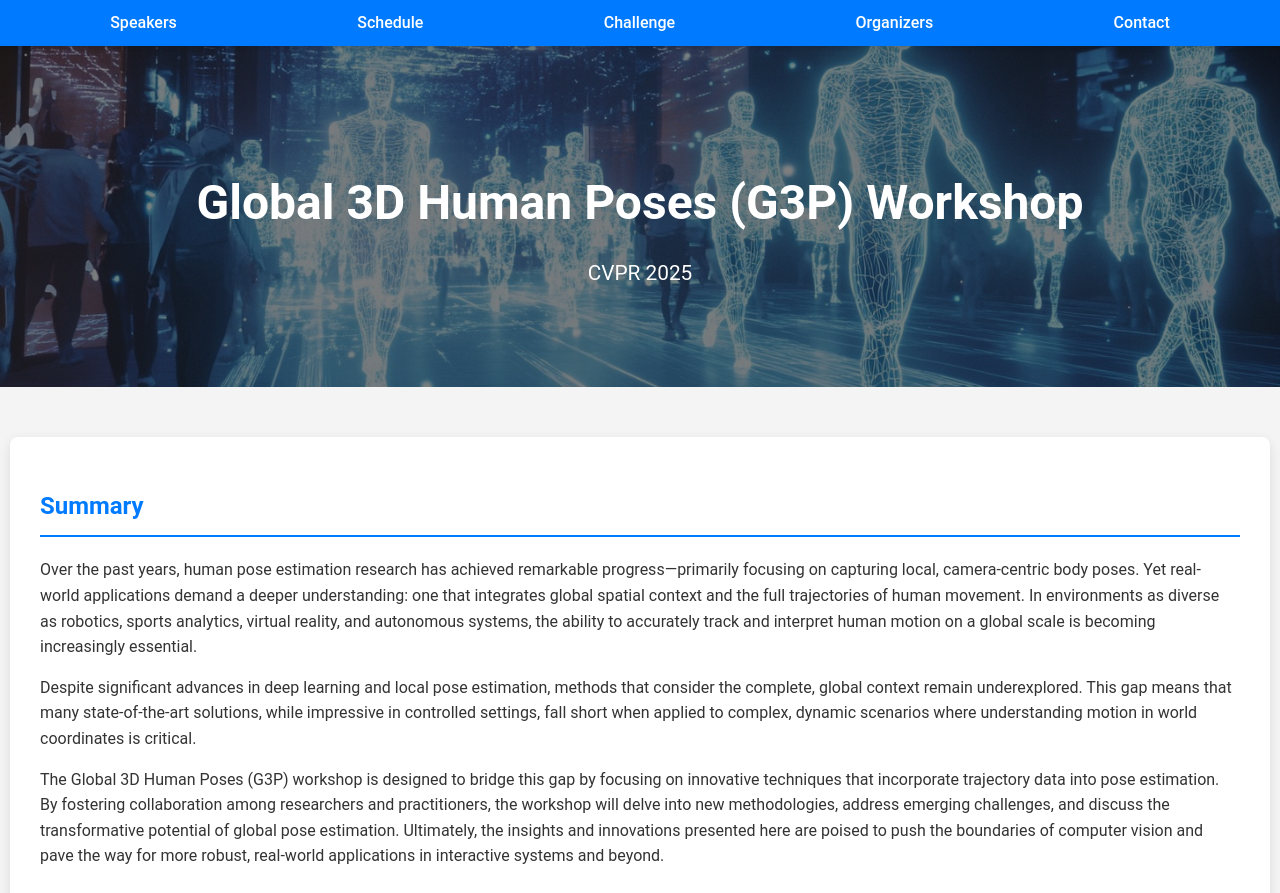
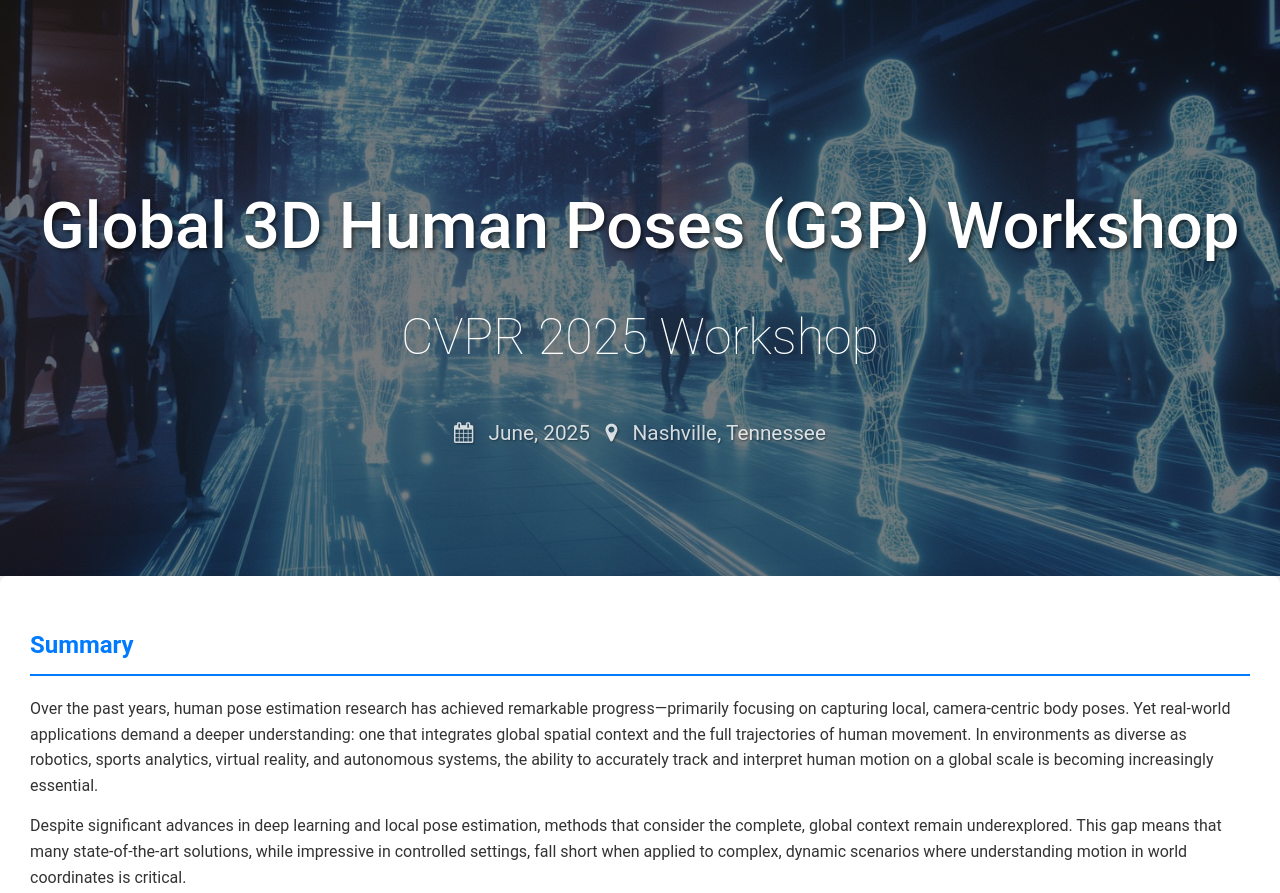
Before and after one commit to G3P-Workshop/G3P-Workshop.github.io, a plain HTML site: page index.html in a window 1280 px wide. Shown: the top 893 px of the page. Drawn offline with Linux system fonts and the light colour scheme.

Commit message:
Remove header/footer.

```diff
--- a/index.html
+++ b/index.html
@@ -6,24 +6,18 @@
   <meta name="viewport" content="width=device-width, initial-scale=1">
   <title>G3P@CVPR25</title>
   <link rel="stylesheet" href="styles.css">
+  <link rel="stylesheet" href="https://cdnjs.cloudflare.com/ajax/libs/font-awesome/4.7.0/css/font-awesome.min.css">
 </head>
 
 <body>
-  <!-- Navigation Bar (Note: Summary is not in the navbar) -->
-  <nav class="navbar">
-    <ul>
-      <li><a href="#speakers">Speakers</a></li>
-      <li><a href="#schedule">Schedule</a></li>
-      <li><a href="#challenge">Challenge</a></li>
-      <li><a href="#organizers">Organizers</a></li>
-      <li><a href="#contact">Contact</a></li>
-    </ul>
-  </nav>
-
   <!-- Hero Section -->
   <section class="hero">
     <h1>Global 3D Human Poses (G3P) Workshop</h1>
-    <p>CVPR 2025</p>
+    <p class="subtitle">CVPR 2025 Workshop</p>
+    <p class="details">
+      <i class="fa fa-calendar"></i> June, 2025 &nbsp;
+      <i class="fa fa-map-marker"></i> Nashville, Tennessee
+    </p>
   </section>
 
   <!-- Main Content Container -->
@@ -84,7 +78,7 @@
     <!-- Schedule Section -->
     <section id="schedule">
       <h2>Schedule (TBD) </h2>
-      <!-- <p><em>Note: The schedule is subject to change.</em></p>
+      <p><b><em>Note: The schedule is for reference only and is subject to change.</em></b></p>
       <table>
         <tr>
           <th>Time</th>
@@ -121,7 +115,7 @@
         <tr>
           <td>12:00 - 12:30</td>
           <td>Closing</td>
-        </tr> -->
+        </tr>
       </table>
     </section>
 
@@ -181,11 +175,5 @@
       <p>For further inquiries, please email us at <a href="mailto:info@example.com">info@example.com</a>.</p>
     </section>
   </div>
-
-  <!-- Footer -->
-  <footer>
-    <p>&copy; G3P Workshop @ CVPR25</p>
-  </footer>
 </body>
-
 </html>
--- a/styles.css
+++ b/styles.css
@@ -8,56 +8,45 @@ body {
   line-height: 1.6;
 }
 
-/* Navigation */
-.navbar {
-  background-color: #007BFF;
-  color: #fff;
-  padding: 10px 20px;
-  position: sticky;
-  top: 0;
-  z-index: 1000;
-  box-shadow: 0 2px 4px rgba(0, 0, 0, 0.1);
-}
-.navbar ul {
-  list-style: none;
-  display: flex;
-  justify-content: space-around;
-  margin: 0;
-  padding: 0;
-}
-.navbar li a {
-  color: #fff;
-  text-decoration: none;
-  font-weight: 500;
-  padding: 8px 12px;
-  transition: background-color 0.3s ease;
-}
-.navbar li a:hover {
-  background-color: #0056b3;
-  border-radius: 4px;
-}
-
 /* Hero Section */
 .hero {
   background: linear-gradient(rgba(0, 0, 0, 0.5), rgba(0, 0, 0, 0.5)),
-              url('assets/imgs/background.jpg') no-repeat center center/cover;
+              url('../../assets/imgs/background.jpg') no-repeat center center/cover;
   color: #fff;
   text-align: center;
-  padding: 80px 20px;
+  padding: 120px 20px;
+  margin-bottom: 0;
 }
+
 .hero h1 {
-  font-size: 3em;
+  font-size: 65px;
+  font-weight: 500; /* More appropriate weight */
   margin-bottom: 0.3em;
+  text-shadow: 2px 2px 4px rgba(0, 0, 0, 0.6);
 }
-.hero p {
-  font-size: 1.3em;
+
+.hero .subtitle {
+  font-size: 50px;
+  font-weight: 50;
   margin-bottom: 0.8em;
 }
 
+.hero .details {
+  font-size: 1.3rem;
+  opacity: 0.8;
+  margin-bottom: 5px;
+  text-shadow: 1px 1px 2px rgba(0, 0, 0, 0.5);
+}
+
+.hero .details i {
+  margin-right: 10px;
+}
+
+
 /* Main Content Container */
 .container {
-  max-width: 1200px;
-  margin: 30px auto;
+  /* max-width: 1200px; */
+  /* margin: 30px auto; */
   background-color: #fff;
   padding: 30px;
   box-shadow: 0 4px 12px rgba(0, 0, 0, 0.1);
@@ -158,6 +147,7 @@ th {
   overflow-x: auto; /* Allow horizontal scrolling */
   scroll-snap-type: x mandatory; /* Enable snap scrolling */
   padding-bottom: 20px; /* Add padding to avoid scrollbar overlap */
+  justify-content: center; /* Center the carousel */
 }
 
 /* Organizer Card Styling */
@@ -202,24 +192,13 @@ th {
 }
 
 
-/* Footer */
-footer {
-  background-color: #f8f8f8;
-  text-align: center;
-  padding: 20px;
-  font-size: 0.9em;
-  color: #777;
-  border-top: 1px solid #ddd;
-}
-
 /* Responsive Design */
 @media (max-width: 768px) {
-  .navbar ul {
-    flex-direction: column;
-    text-align: center;
-  }
   .speaker-grid {
     flex-direction: column;
     align-items: center;
   }
+  .organizers-carousel {
+    justify-content: flex-start; /* Align items to the start on mobile */
+  }
 }
```
